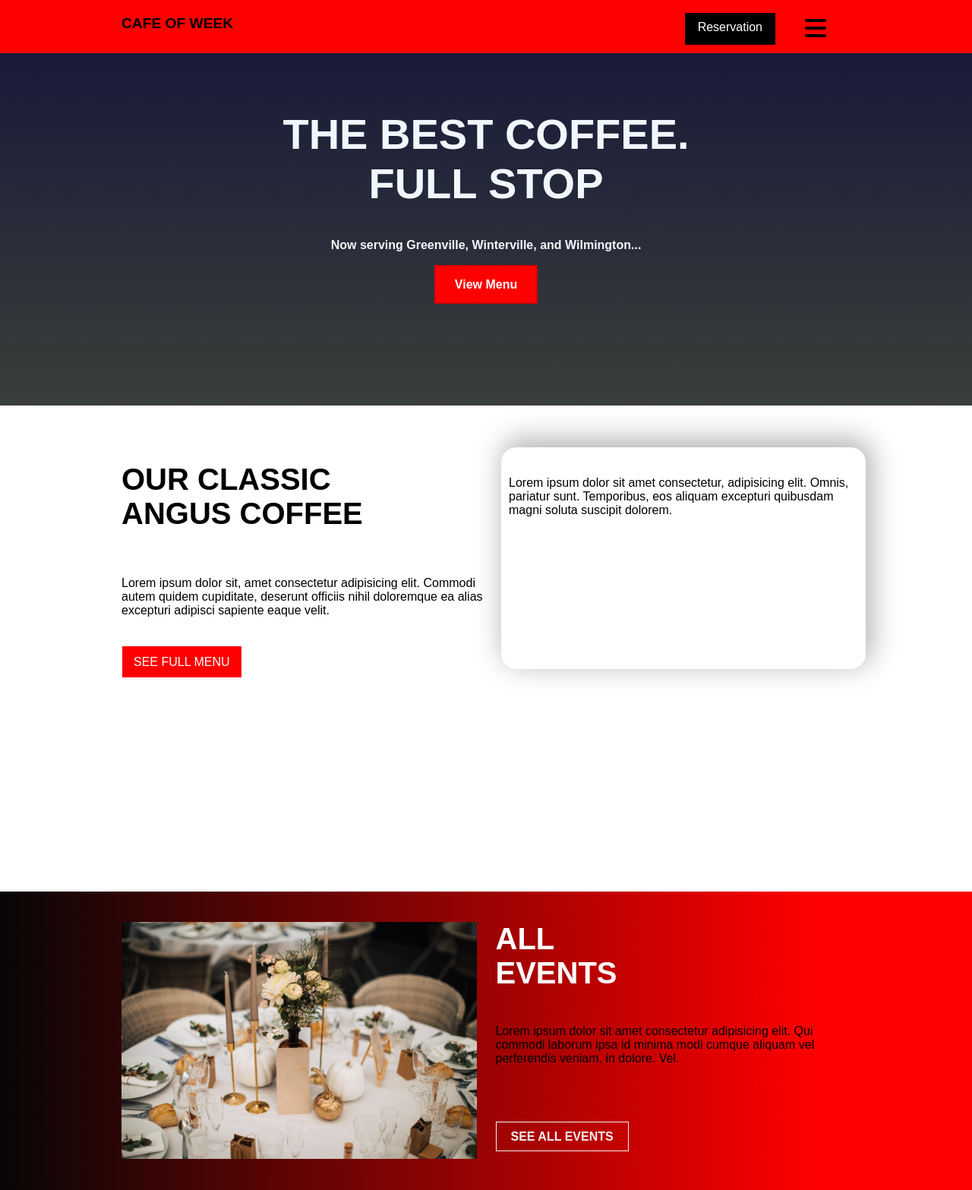
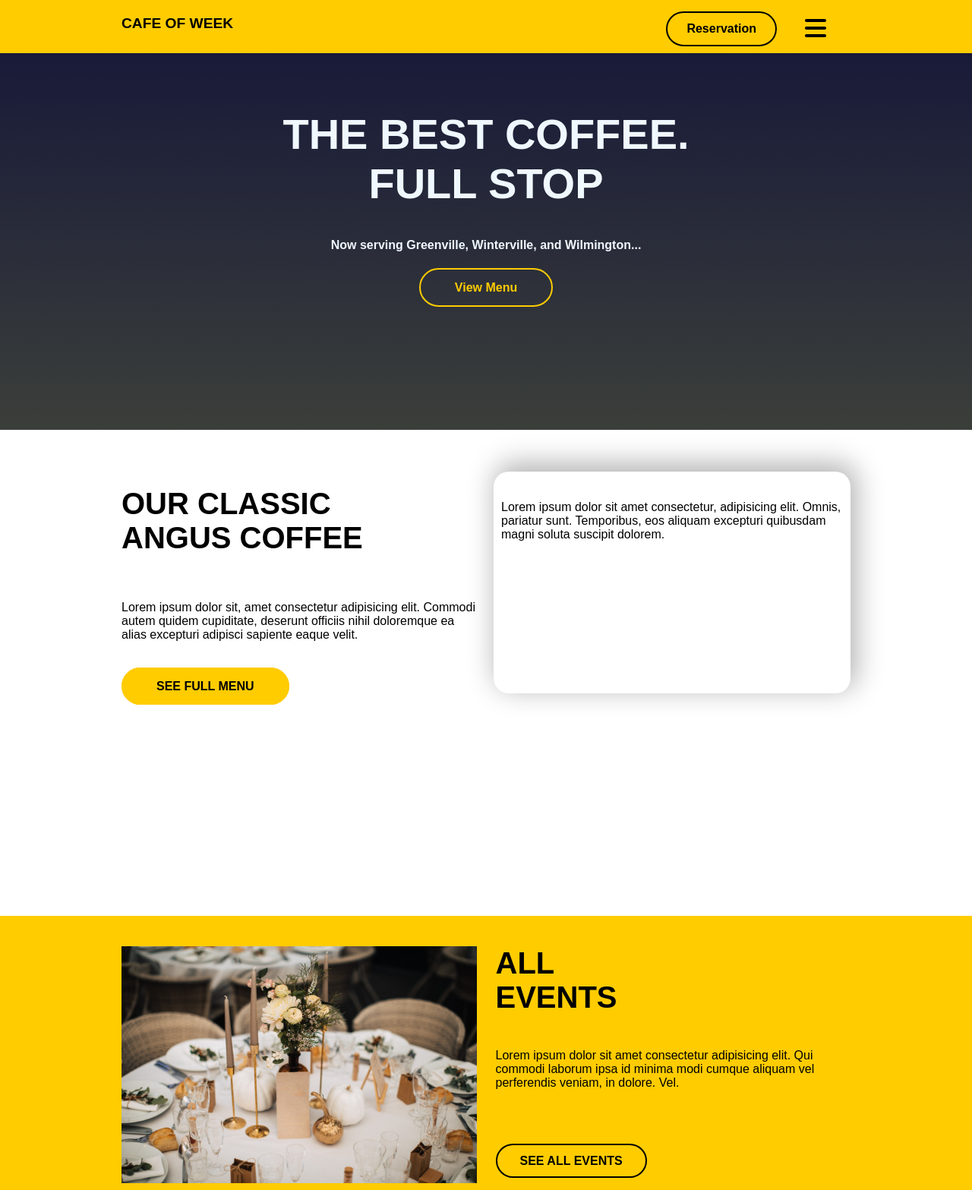
Before and after one commit to NoelGamaliel/concours-web, a plain HTML site: page index.html in a window 1280 px wide. Shown: the top 1567 px of the page at 76% size. Drawn offline with Linux system fonts and the light colour scheme; files whose address does not match are found by name.

Commit message:
Styling of the border raduis of button all menu and navbar link

```diff
--- a/assets/css/style.css
+++ b/assets/css/style.css
@@ -16,7 +16,7 @@ body {
 }
 
 .section-navbar {
-    background-color: #ff0000;
+    background-color: #ffcc00;
     position: fixed;
     width: 100%;
     z-index: 100;
@@ -67,12 +67,27 @@ body {
 
 .navigation .container .btn-reservation{
     margin: 10px;
-    padding: 10px 17px;
+    padding: 12px 25px;
     font-family: 'Montserrat', sans-serif;
     text-decoration: none;
-    background-color: black;
-    color: #ffffff;
-    border: 2px solid #ff0000;
+    border: 2px solid #000000;
+    border-radius: 50px;
+    color: #000000;
+    font-weight: bold;
+    transition: .1em ease-in-out;
+    transition-duration: 2s;
+}
+
+.navigation .container .btn-reservation:hover {
+    margin: 10px;
+    padding: 12px 25px;
+    font-family: 'Montserrat', sans-serif;
+    text-decoration: none;
+    background-color: #000;
+    border: 1.5px solid #ffcc00;
+    border-radius: 50px;
+    color: #ffcc00;
+    font-weight: bold;
 }
 
 .btn-menu-link {
@@ -94,7 +109,7 @@ body {
 
 .banner {
     display: flex;
-    height: 60vh;
+    height: 64vh;
     background-image: linear-gradient(0deg, rgba(1, 6, 0, 0.774), rgba(0, 2, 37, 0.911)), url(/assets/img/banner3_1.jpg);
     background-position: center;
     background-size: cover;
@@ -123,22 +138,35 @@ body {
 }
 
 .banner .banner-content p {
-    margin-bottom: 3.5%;
+    margin-bottom: 4%;
     text-align: center;
     font-weight: bold;
     z-index: 10px;
 }
 
 .banner .banner-btn a {
-    padding: 15px 25px;
+    padding: 15px 45px;
     font-family: 'Montserrat', sans-serif;
     font-weight:600;
     text-decoration: none;
-    color: #fff;
-    background: #ff0000;
-    border: 2px solid #00000027;
+    color: #ffcc00;
+    border: 2px solid #ffcc00;
+    border-radius: 50px;
     z-index: 1px;
+    transition: .2em ease-in-out;
+    transition-duration: 2s;
+}
 
+.banner .banner-btn a:hover {
+    padding: 15px 45px;
+    font-family: 'Montserrat', sans-serif;
+    font-weight:600;
+    text-decoration: none;
+    color: #000000;
+    border: 2px solid #000000;
+    background-color: #ffcc00;
+    border-radius: 50px;
+    z-index: 1px;
 }
 
 /*
@@ -164,7 +192,7 @@ body {
 
 .details-all .wrapper {
     display: grid;
-    grid-template-columns: 50% 50%;
+    grid-template-columns: repeat(2, 1fr);
     grid-gap: 20px;
 }
 
@@ -178,12 +206,13 @@ body {
     margin-bottom: 50px;
 }
 .details-all .wrapper-details-items .btn-details a {
-    background-color: #ff0000;
-    color: #fff;
-    border: 1px solid #fff;
-    font-weight: 500;
+    background-color: #ffcc00;
+    border-radius: 50px;
+    color: #000;
+    border: 1px solid #ffcc0e;
+    font-weight: bold;
     text-decoration: none;
-    padding: 12px 15px;
+    padding: 15px 45px;
 }
 
 
@@ -212,8 +241,7 @@ body {
 
 .all-events {
     padding: 40px 0;
-    background: rgb(255,255,255);
-    background: linear-gradient(90deg, rgb(8, 6, 6) 0%, rgb(255, 0, 0) 84%);
+    background: linear-gradient(125deg, #ffcc00 40%, #ffcc00 185%);
 }
 .container .wrapper-events {
     display: grid;
@@ -223,7 +251,7 @@ body {
 
 .all-events .all-events-items h2 {
     font-size: 2.5em;
-    color: #fff;
+    color: #000;
     margin-bottom: 45px;
 }
 
@@ -233,11 +261,12 @@ body {
 }
 
 .all-events .all-events-items a {
-    border: 1px solid #f1f1f1;
-    padding: 10px 19px;
+    border: 2px solid #000000;
+    border-radius: 50px;
+    padding: 12px 30px;
     text-decoration: none;
     text-transform: uppercase;
-    color: #f1f1f1;
+    color: #000;
     font-weight: bold;
 }
 
@@ -335,7 +364,7 @@ body {
 
 /* all-footer */
 .all-footer {
-    background: #ff0000;
+    background: #ffcc00;
     color: #000;
     padding: 20px;
     justify-content: center;
@@ -349,8 +378,9 @@ body {
     margin-bottom: 50px;
 }
 
-.all-footer .footer-container .text-para p {
+.all-footer .footer-container .text-para span {
     padding: 20px 0;
+    display: inline-block;
 }
 
 .all-footer .footer-container .link-media h1 {
@@ -380,10 +410,10 @@ body {
 }
 
 .all-footer hr {
-    width: 500px;
+    width: 100%;
     margin: auto;
     border: 0;
-    border-top: 1px solid #f0e6e6;
+    border-bottom: 1px dashed #000000;
 }
 
 .all-footer .copyright {
@@ -444,7 +474,7 @@ body {
 
 .all-menus-items hr {
     width: 20%;
-    margin-bottom: 10px;
+    margin-bottom: 20px
 }
 
 .all-menus-items span {
--- a/index.html
+++ b/index.html
@@ -124,9 +124,9 @@
                 <div class="footer-container">
                     <div class="text-para">
                         <h1>Cafe of week</h1>
-                        <p>
+                        <span>
                             we are the Cafe of week, a bar specialise of the cafe
-                        </p>
+                        </span>
                     </div>
                     <div class="link-media">
                         <h1>All link</h1>
```
